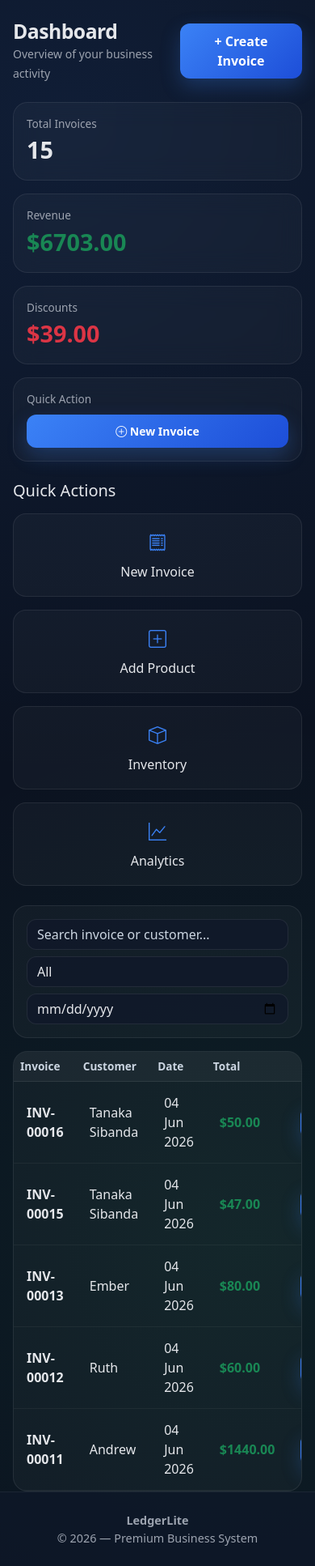
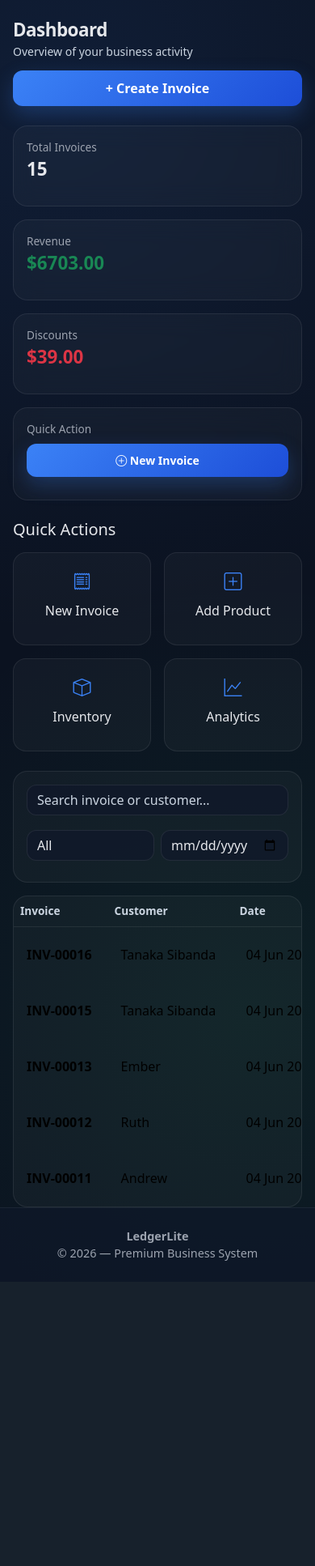
Before and after one commit to nia-cloud-official/LedgerLite, a Django app: page /dashboard/ in a window 390 px wide. Shown: the part 57-1991 px from the top of the page at 81% size. After the commit the page ends 1614 px from the top, so only its background shows below. Run offline with Django 5.2, Linux system fonts and the light colour scheme; a user stored in the database is signed in; data comes from the database, SQL or seed files in the repository; data that the repository does not hold is empty; parts of the project's set-up code (start-up, migrations or seed data) failed here and were passed over.

Commit message:
Update dashboard.html

```diff
--- a/templates/dashboard.html
+++ b/templates/dashboard.html
@@ -44,11 +44,11 @@ body {
     color: white;
     box-shadow: 0 10px 25px rgba(59,130,246,0.25);
     transition: 0.25s ease;
+    white-space: nowrap;
 }
 
 .btn-primary-action:hover {
     transform: translateY(-2px);
-    box-shadow: 0 18px 40px rgba(59,130,246,0.35);
 }
 
 /* ================= KPI ================= */
@@ -58,11 +58,11 @@ body {
     border-radius: 18px;
     backdrop-filter: blur(14px);
     transition: 0.25s ease;
+    height: 100%;
 }
 
 .kpi-card:hover {
     transform: translateY(-4px);
-    background: var(--card-hover);
 }
 
 .kpi-title {
@@ -85,14 +85,14 @@ body {
     color: var(--text);
     text-decoration: none;
     transition: 0.25s ease;
+    height: 100%;
 }
 
 .action-card:hover {
+    background: var(--card-hover);
     transform: translateY(-4px);
-    background: var(--card-hover);
 }
 
-/* ICON STYLE */
 .action-card i {
     display: block;
     font-size: 22px;
@@ -100,7 +100,7 @@ body {
     color: var(--primary);
 }
 
-/* ================= TABLE CARD ================= */
+/* ================= TABLE ================= */
 .table-card {
     background: var(--card);
     border: 1px solid var(--border);
@@ -108,46 +108,26 @@ body {
     overflow: hidden;
 }
 
-/* ================= TABLE RESET ================= */
+/* TABLE FIX */
 .table {
     margin: 0;
     color: var(--text);
     background: transparent !important;
     --bs-table-bg: transparent !important;
-    --bs-table-accent-bg: transparent !important;
-}
-
-/* HEADER */
-.table thead {
-    background: rgba(255,255,255,0.04) !important;
 }
 
 .table thead th {
     border-bottom: 1px solid var(--border) !important;
     color: #cbd5e1;
-    font-weight: 600;
     font-size: 0.85rem;
 }
 
-/* ROWS */
-.table tbody tr {
-    background: transparent !important;
-    border-bottom: 1px solid rgba(255,255,255,0.05);
-}
-
-/* HOVER FIX */
-.table tbody tr:hover {
-    background: rgba(59,130,246,0.06) !important;
-}
-
-/* CELLS */
 .table td {
     border: none !important;
     padding: 14px 16px;
-    color: var(--text);
 }
 
-/* ================= FILTER FIX (IMPORTANT) ================= */
+/* ================= FILTERS ================= */
 .form-control,
 .form-select {
     background: rgba(15, 23, 42, 0.6) !important;
@@ -156,24 +136,63 @@ body {
     border-radius: 12px;
 }
 
-/* dropdown options fix */
-.form-select option {
-    background: #0f172a;
-    color: #e5e7eb;
-}
-
-/* focus */
 .form-control:focus,
 .form-select:focus {
     border-color: var(--primary);
     box-shadow: 0 0 0 3px rgba(59,130,246,0.15);
-    background: rgba(15, 23, 42, 0.8) !important;
-    color: white !important;
 }
 
-/* ================= TEXT ================= */
-small, .text-muted {
-    color: var(--muted) !important;
+/* ================= MOBILE FIXES ================= */
+@media (max-width: 768px) {
+
+    /* header stack */
+    .dashboard-header {
+        flex-direction: column;
+        align-items: flex-start !important;
+        gap: 12px;
+    }
+
+    /* KPI grid */
+    .kpi-card {
+        margin-bottom: 12px;
+    }
+
+    /* actions stack */
+    .action-card {
+        margin-bottom: 12px;
+    }
+
+    /* filters spacing */
+    .table-card .row > div {
+        margin-bottom: 10px;
+    }
+
+    /* table scroll */
+    .table-responsive {
+        overflow-x: auto;
+        -webkit-overflow-scrolling: touch;
+    }
+
+    table {
+        min-width: 600px;
+    }
+
+    /* button full width on mobile */
+    .btn-primary-action {
+        width: 100%;
+        text-align: center;
+    }
+}
+
+@media (max-width: 480px) {
+
+    .kpi-value {
+        font-size: 1.4rem;
+    }
+
+    h2 {
+        font-size: 1.4rem;
+    }
 }
 
 </style>
@@ -195,31 +214,31 @@ small, .text-muted {
 <!-- ================= KPI ================= -->
 <div class="row g-3 mb-4">
 
-    <div class="col-md-3">
+    <div class="col-12 col-md-3">
         <div class="kpi-card p-3">
             <div class="kpi-title">Total Invoices</div>
             <div class="kpi-value">{{ invoice_count }}</div>
         </div>
     </div>
 
-    <div class="col-md-3">
+    <div class="col-12 col-md-3">
         <div class="kpi-card p-3">
             <div class="kpi-title">Revenue</div>
             <div class="kpi-value text-success">${{ total_revenue }}</div>
         </div>
     </div>
 
-    <div class="col-md-3">
+    <div class="col-12 col-md-3">
         <div class="kpi-card p-3">
             <div class="kpi-title">Discounts</div>
             <div class="kpi-value text-danger">${{ total_discount }}</div>
         </div>
     </div>
 
-    <div class="col-md-3">
-        <div class="kpi-card p-3 d-flex flex-column justify-content-center">
+    <div class="col-12 col-md-3">
+        <div class="kpi-card p-3">
             <div class="kpi-title">Quick Action</div>
-            <a href="{% url 'create_invoice' %}" class="btn btn-sm btn-primary-action mt-2">
+            <a href="{% url 'create_invoice' %}" class="btn btn-sm btn-primary-action mt-2 w-100">
                 <i class="bi bi-plus-circle"></i> New Invoice
             </a>
         </div>
@@ -227,34 +246,34 @@ small, .text-muted {
 
 </div>
 
-<!-- ================= QUICK ACTIONS (FIXED ICONS ONLY) ================= -->
+<!-- ================= QUICK ACTIONS ================= -->
 <div class="mb-4">
     <h5 class="mb-3">Quick Actions</h5>
 
     <div class="row g-3">
 
-        <div class="col-md-3">
+        <div class="col-6 col-md-3">
             <a href="{% url 'create_invoice' %}" class="action-card d-block">
                 <i class="bi bi-receipt"></i>
                 New Invoice
             </a>
         </div>
 
-        <div class="col-md-3">
+        <div class="col-6 col-md-3">
             <a href="{% url 'add_product' %}" class="action-card d-block">
                 <i class="bi bi-plus-square"></i>
                 Add Product
             </a>
         </div>
 
-        <div class="col-md-3">
+        <div class="col-6 col-md-3">
             <a href="{% url 'products' %}" class="action-card d-block">
                 <i class="bi bi-box"></i>
                 Inventory
             </a>
         </div>
 
-        <div class="col-md-3">
+        <div class="col-6 col-md-3">
             <a href="{% url 'analytics' %}" class="action-card d-block">
                 <i class="bi bi-graph-up"></i>
                 Analytics
@@ -269,21 +288,21 @@ small, .text-muted {
 
     <div class="row g-2">
 
-        <div class="col-md-5">
-            <input type="text" id="searchInput" class="form-control"
+        <div class="col-12 col-md-5">
+            <input type="text" class="form-control"
                    placeholder="Search invoice or customer...">
         </div>
 
-        <div class="col-md-3">
-            <select id="discountFilter" class="form-select">
-                <option value="all">All</option>
-                <option value="discounted">Discounted</option>
-                <option value="none">No Discount</option>
+        <div class="col-6 col-md-3">
+            <select class="form-select">
+                <option>All</option>
+                <option>Discounted</option>
+                <option>No Discount</option>
             </select>
         </div>
 
-        <div class="col-md-4">
-            <input type="date" id="dateFilter" class="form-control">
+        <div class="col-6 col-md-4">
+            <input type="date" class="form-control">
         </div>
 
     </div>
@@ -292,7 +311,6 @@ small, .text-muted {
 
 <!-- ================= TABLE ================= -->
 <div class="table-card">
-
     <div class="table-responsive">
         <table class="table align-middle">
 
@@ -307,37 +325,19 @@ small, .text-muted {
             </thead>
 
             <tbody>
-
                 {% for invoice in invoices %}
-                <tr class="invoice-row"
-                    data-discounted="{% if invoice.discount > 0 %}true{% else %}false{% endif %}"
-                    data-date="{{ invoice.date_created|date:'Y-m-d' }}">
-
+                <tr>
                     <td><strong>{{ invoice.invoice_number }}</strong></td>
                     <td>{{ invoice.customer_name }}</td>
                     <td>{{ invoice.date_created|date:"d M Y" }}</td>
-
-                    <td>
-                        <strong class="text-success">
-                            ${{ invoice.total|floatformat:2 }}
-                        </strong>
-
-                        {% if invoice.discount > 0 %}
-                        <div class="small text-danger">
-                            Discount: ${{ invoice.discount }}
-                        </div>
-                        {% endif %}
-                    </td>
-
+                    <td class="text-success">${{ invoice.total|floatformat:2 }}</td>
                     <td>
                         <a href="{% url 'invoice_detail' invoice.id %}"
                            class="btn btn-sm btn-primary-action">
                             View
                         </a>
                     </td>
-
                 </tr>
-
                 {% empty %}
                 <tr>
                     <td colspan="5" class="text-center text-muted py-4">
@@ -345,12 +345,10 @@ small, .text-muted {
                     </td>
                 </tr>
                 {% endfor %}
-
             </tbody>
 
         </table>
     </div>
-
 </div>
 
 {% endblock %}
```
